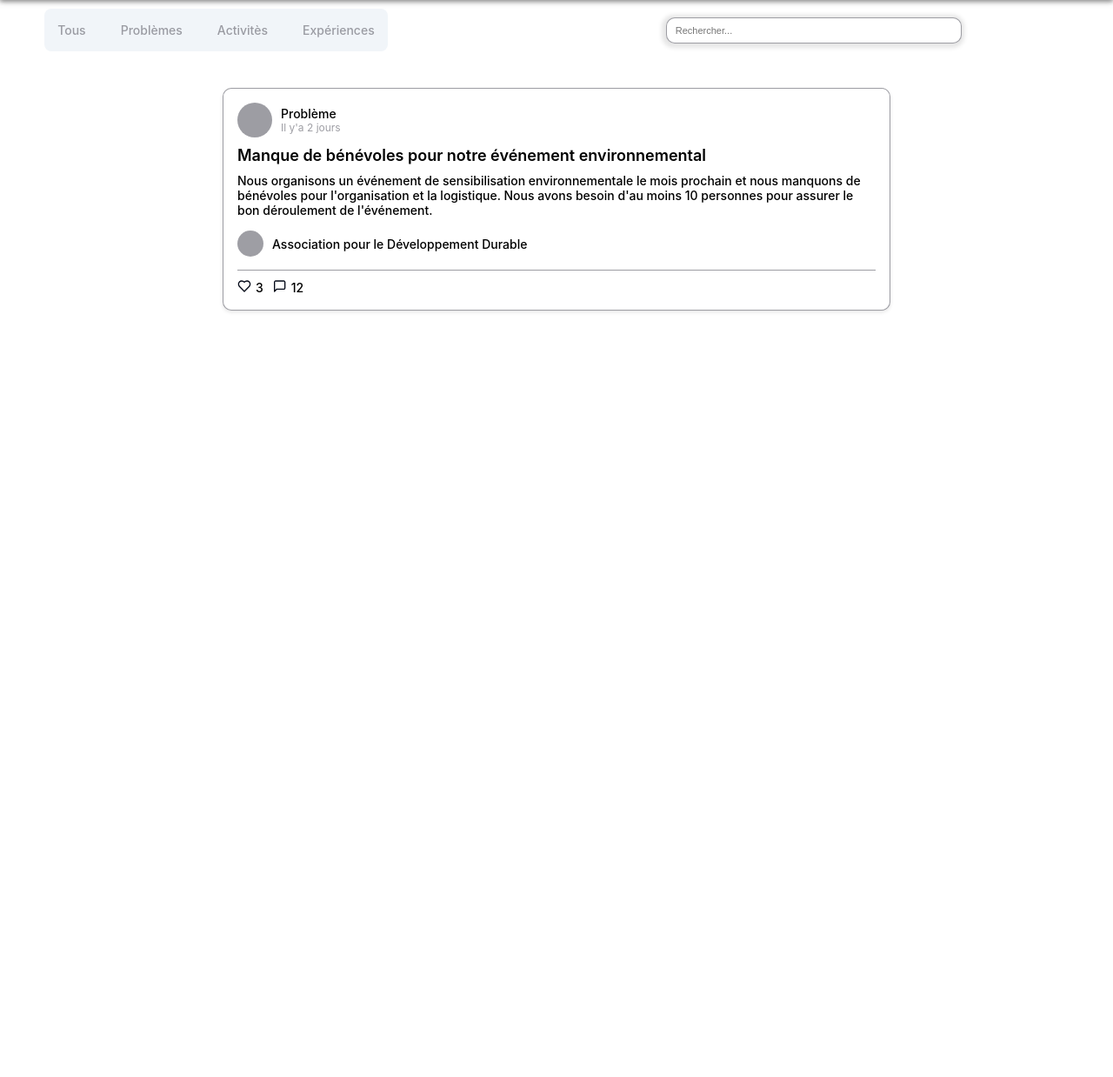
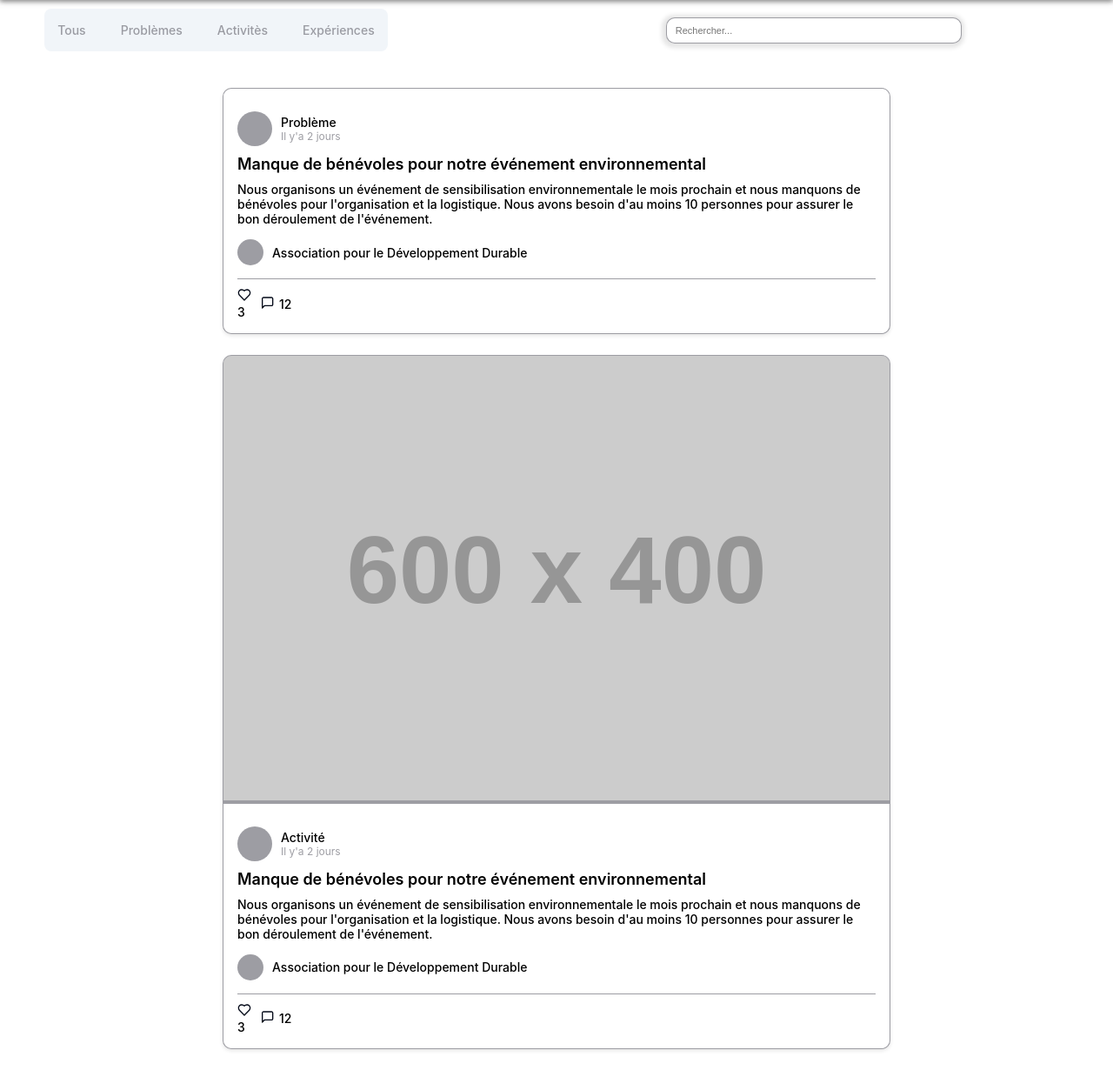
Before and after one commit to kenzaaboulmajd/YADFYAD-PFE, a PHP site: page /actualite.php in a window 1280 px wide. Shown: the part 55-1293 px from the top of the page at 87% size. Before the commit the page ends 414 px from the top, so only its background shows below. Run offline with PHP 8.4, Linux system fonts and the light colour scheme; grey boxes labelled with a size stand in for pictures from a placeholder-image service; some libraries are stand-ins or nearby versions.

Commit message:
actualites posts image

```diff
--- a/actualite.css
+++ b/actualite.css
@@ -6,39 +6,45 @@
     list-style: none;
 
 }
- body{
+
+body {
     margin: 0;
     padding: 0;
     font-family: "Inter", sans-serif;
     font-optical-sizing: auto;
     font-style: normal;
 }
-a{
+
+a {
     color: black;
 }
-.container{
+
+.container {
     width: 100%;
-    padding-left:4%;
-    padding-right:4%;
+    padding-left: 4%;
+    padding-right: 4%;
     margin-left: auto;
     margin-right: auto;
 
 
 }
-:root{
-    --mainColor:#0048A6;
-    --buttonColor:#267CF4;
-    --lightGrey:#71717aaf;
-    --backgoundcolor:#f1f5f9;
-    --textColor:#000000;
+
+:root {
+    --mainColor: #0048A6;
+    --buttonColor: #267CF4;
+    --lightGrey: #71717aaf;
+    --backgoundcolor: #f1f5f9;
+    --textColor: #000000;
 }
-section{
+
+section {
     width: 100%;
     margin: 0;
     padding: 0;
     position: relative;
 
 }
+
 .header-actualite {
     width: 100%;
     display: flex;
@@ -54,8 +60,9 @@ section{
     padding: 10px 0;
 
 }
+
 .header-actualite .links-tous ul {
-    display: flex       ;
+    display: flex;
     align-items: center;
     background-color: var(--backgoundcolor);
     gap: 20px;
@@ -72,17 +79,20 @@ section{
     transition: all .3s ease-in-out;
     display: block;
 }
+
 .header-actualite .links-tous ul li a:focus {
     background-color: white;
     border-radius: 8px;
     color: var(--textColor);
     font-size: 16px;
 }
+
 .header-actualite .recherche {
     width: 40%;
     display: flex;
     align-items: center;
 }
+
 .header-actualite .recherche input {
     width: 340px;
     border: 1px solid var(--lightGrey);
@@ -101,73 +111,99 @@ section{
     padding: 20px 0;
     margin: 0 auto;
 }
+
 .post {
     width: 100%;
     background-color: white;
     border: 1px solid var(--lightGrey);
     border-radius: 10px;
-    padding: 16px;
     margin: 12px 0;
     box-shadow: 0 2px 4px rgba(0, 0, 0, 0.1);
+    overflow: hidden;
 }
+
+.post-image {
+    background-color: var(--lightGrey);
+    margin-bottom: 10px;
+}
+
+.post-image img {
+    width: 100%;
+}
+
+.post .post-container {
+    padding: 16px;
+}
+
 .post .post-header {
     width: 100%;
     display: flex;
     align-items: center;
     gap: 10px;
 }
+
 .post .post-header .post-icone {
     width: 40px;
     height: 40px;
     background-color: var(--lightGrey);
     border-radius: 50%;
 }
+
 .post .post-header .post-header-contenu {
     display: flex;
     flex-direction: column;
 }
+
 .post .post-header .post-type {
     font-size: 14px;
     font-weight: 500;
 }
+
 .post .post-header .post-date {
     font-size: 12px;
     font-weight: 400;
     color: var(--lightGrey);
 }
+
 .post .post-contenu {
     width: 100%;
     margin-top: 10px;
 }
+
 .post .post-contenu .post-titre {
     font-size: 18px;
     font-weight: 600;
     color: var(--textColor);
     margin: 10px 0;
 }
+
 .post .post-contenu .post-description {
     font-size: 14px;
     font-weight: 500;
     color: var(--textColor);
     margin: 10px 0;
 }
+
 .post .post-contenu .post-association {
     display: flex;
     align-items: center;
     gap: 10px;
     margin-top: 15px;
 }
+
 .post .post-contenu .post-association .post-association-avatar {
     width: 30px;
     height: 30px;
     background-color: var(--lightGrey);
     border-radius: 50%;
 }
+
 .post .post-contenu .post-association .post-association-nom {
     font-size: 14px;
     font-weight: 500;
     color: var(--textColor);
 }
+
 .post .post-interactions {
     width: 100%;
     display: flex;
@@ -177,6 +213,7 @@ section{
     padding-top: 10px;
     gap: 10px;
 }
+
 .post .post-interactions .post-interaction-element {
     display: flex;
     align-items: center;
--- a/actualite.php
+++ b/actualite.php
@@ -32,6 +32,9 @@
             </div>
             <di class="posts">
                 <div class="post">
+                    <div class="post-image"></div>
+                    <div class="post-container">
+
                         <div class="post-header">
                             <div class="post-icone"></div>
                             <div class="post-header-contenu">
@@ -41,9 +44,13 @@
                         </div>
                         <div class="post-contenu">
                             <div class="post-titre">Manque de bénévoles pour notre événement environnemental</div>
-            <div class="post-description">Nous organisons un événement de sensibilisation environnementale le mois
+                            <div class="post-description">Nous organisons un événement de sensibilisation
+                                environnementale
+                                le mois
                                 prochain et nous manquons de
-              bénévoles pour l'organisation et la logistique. Nous avons besoin d'au moins 10 personnes pour assurer
+                                bénévoles pour l'organisation et la logistique. Nous avons besoin d'au moins 10
+                                personnes
+                                pour assurer
                                 le
                                 bon déroulement de l'événement.</div>
                             <div class="post-association">
@@ -56,20 +63,79 @@
                                             xmlns="http://www.w3.org/2000/svg">
                                             <path
                                                 d="M12.6666 9.33333C13.66 8.36 14.6666 7.19333 14.6666 5.66667C14.6666 4.69421 14.2803 3.76158 13.5927 3.07394C12.9051 2.38631 11.9724 2 11 2C9.82665 2 8.99998 2.33333 7.99998 3.33333C6.99998 2.33333 6.17331 2 4.99998 2C4.02752 2 3.09489 2.38631 2.40725 3.07394C1.71962 3.76158 1.33331 4.69421 1.33331 5.66667C1.33331 7.2 2.33331 8.36667 3.33331 9.33333L7.99998 14L12.6666 9.33333Z"
-                      stroke="#020817" stroke-width="1.33333" stroke-linecap="round" stroke-linejoin="round" />
+                                                stroke="#020817" stroke-width="1.33333" stroke-linecap="round"
+                                                stroke-linejoin="round" />
                                         </svg>
+                                        <div class="valeur">3</div>
                                     </div>
-                <div class="valeur">3</div>
                                 </div>
                                 <div class="post-interaction-element">
                                     <div class="icone"><svg width="17" height="16" viewBox="0 0 17 16" fill="none"
                                             xmlns="http://www.w3.org/2000/svg">
                                             <path
                                                 d="M14.67 10C14.67 10.3536 14.5295 10.6928 14.2795 10.9428C14.0294 11.1929 13.6903 11.3333 13.3366 11.3333H5.33665L2.66998 14V3.33333C2.66998 2.97971 2.81046 2.64057 3.06051 2.39052C3.31056 2.14048 3.64969 2 4.00332 2H13.3366C13.6903 2 14.0294 2.14048 14.2795 2.39052C14.5295 2.64057 14.67 2.97971 14.67 3.33333V10Z"
-                      stroke="#020817" stroke-width="1.33333" stroke-linecap="round" stroke-linejoin="round" />
+                                                stroke="#020817" stroke-width="1.33333" stroke-linecap="round"
+                                                stroke-linejoin="round" />
                                         </svg>
                                     </div>
                                     <div class="valeur">12</div>
+                                </div>
+                            </div>
+                        </div>
+                    </div>
+
+                </div>
+                <div class="post">
+                    <div class="post-image">
+                        <img src="https://placehold.co/600x400" alt="">
+                    </div>
+                    <div class="post-container">
+
+                        <div class="post-header">
+                            <div class="post-icone"></div>
+                            <div class="post-header-contenu">
+                                <div class="post-type">Activité</div>
+                                <div class="post-date">Il y'a 2 jours</div>
+                            </div>
+                        </div>
+                        <div class="post-contenu">
+                            <div class="post-titre">Manque de bénévoles pour notre événement environnemental</div>
+                            <div class="post-description">Nous organisons un événement de sensibilisation
+                                environnementale
+                                le mois
+                                prochain et nous manquons de
+                                bénévoles pour l'organisation et la logistique. Nous avons besoin d'au moins 10
+                                personnes
+                                pour assurer
+                                le
+                                bon déroulement de l'événement.</div>
+                            <div class="post-association">
+                                <div class="post-association-avatar"></div>
+                                <div class="post-association-nom">Association pour le Développement Durable</div>
+                            </div>
+                            <div class="post-interactions">
+                                <div class="post-interaction-element">
+                                    <div class="icone"><svg width="16" height="16" viewBox="0 0 16 16" fill="none"
+                                            xmlns="http://www.w3.org/2000/svg">
+                                            <path
+                                                d="M12.6666 9.33333C13.66 8.36 14.6666 7.19333 14.6666 5.66667C14.6666 4.69421 14.2803 3.76158 13.5927 3.07394C12.9051 2.38631 11.9724 2 11 2C9.82665 2 8.99998 2.33333 7.99998 3.33333C6.99998 2.33333 6.17331 2 4.99998 2C4.02752 2 3.09489 2.38631 2.40725 3.07394C1.71962 3.76158 1.33331 4.69421 1.33331 5.66667C1.33331 7.2 2.33331 8.36667 3.33331 9.33333L7.99998 14L12.6666 9.33333Z"
+                                                stroke="#020817" stroke-width="1.33333" stroke-linecap="round"
+                                                stroke-linejoin="round" />
+                                        </svg>
+                                        <div class="valeur">3</div>
+                                    </div>
+                                </div>
+                                <div class="post-interaction-element">
+                                    <div class="icone"><svg width="17" height="16" viewBox="0 0 17 16" fill="none"
+                                            xmlns="http://www.w3.org/2000/svg">
+                                            <path
+                                                d="M14.67 10C14.67 10.3536 14.5295 10.6928 14.2795 10.9428C14.0294 11.1929 13.6903 11.3333 13.3366 11.3333H5.33665L2.66998 14V3.33333C2.66998 2.97971 2.81046 2.64057 3.06051 2.39052C3.31056 2.14048 3.64969 2 4.00332 2H13.3366C13.6903 2 14.0294 2.14048 14.2795 2.39052C14.5295 2.64057 14.67 2.97971 14.67 3.33333V10Z"
+                                                stroke="#020817" stroke-width="1.33333" stroke-linecap="round"
+                                                stroke-linejoin="round" />
+                                        </svg>
+                                    </div>
+                                    <div class="valeur">12</div>
+                                </div>
                             </div>
                         </div>
                     </div>
```
Lines whose indentation alone changed are shown as unchanged.
